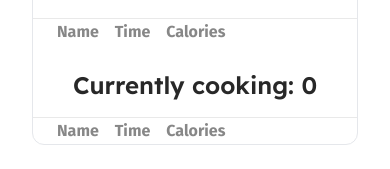
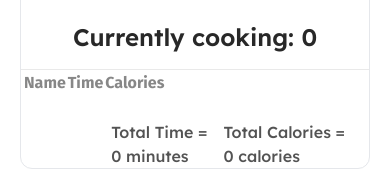
Before and after one commit to sajidhasan-web/chefs-table, a React (Vite) app: page / in a window 390 px wide. Shown: the part 5053-5222 px from the top of the page. Before the commit the page ends 5198 px from the top, so only its background shows below. Built offline with nearby package versions, Linux system fonts and the light colour scheme.

Commit message:
add functionality to the handlePreparing and make responsive the table

```diff
--- a/src/App.jsx
+++ b/src/App.jsx
@@ -3,7 +3,7 @@ import Navbar from "./components/Navbar/Navbar"
 import Recipes from "./components/Recipes/Recipes"
 import Cook from "./components/Cook/Cook"
 import { useEffect, useState } from "react"
-// toast
+
 import { ToastContainer, toast } from 'react-toastify';
 import 'react-toastify/dist/ReactToastify.css';
 
@@ -26,8 +26,8 @@ console.log(cooking);
   },[])
 
 
-//  toast func
- const notify = () => toast("This recipe is already exist!");
+ const notify1 = () => toast("This recipe is already exist!");
+ const notify2 = () => toast("It's already cooking now!");
 
 
   const handleWantToCook =(recipe, recipe_id) =>{
@@ -35,14 +35,19 @@ console.log(cooking);
     if(!isExist){
       setWantToCook([...wantToCook, recipe])
     }else{
-      notify()
+      notify1()
     }
   }
 
   const handlePreparing = (p, id) =>{
     const filter = wantToCook.filter( item => item.recipe_id !== id)
      setWantToCook(filter)
-     setCooking([...cooking, p])
+     const isExist = cooking.find(item => item.recipe_id == id)
+     if(!isExist){
+       setCooking([...cooking, p])
+     }else{
+      notify2()
+     }
   }
 
 
@@ -50,7 +55,7 @@ console.log(cooking);
 
 
   return (
-    <div className="container mx-auto px-8 md:px-10 lg:px-12">
+    <div className="container mx-auto px-5 md:px-8 lg:px-10 xl:px-12">
           <Navbar></Navbar>
           <Banner></Banner>
           <div className="mt-8 md:mt-12">
@@ -61,7 +66,7 @@ console.log(cooking);
                   <Recipes recipes={recipes} handleWantToCook={handleWantToCook}></Recipes>
                   <Cook wantToCook={wantToCook} handlePreparing={handlePreparing} cooking={cooking}></Cook>
           </div>
-          <ToastContainer />
+          <ToastContainer/>
     </div>
   )
 }
--- a/src/components/Cooking/Cooking.jsx
+++ b/src/components/Cooking/Cooking.jsx
@@ -2,6 +2,10 @@ import CookingList from "../CookingList/CookingList";
 
 
 const Cooking = ({cooking}) => {
+
+    const totalTime = cooking.reduce((p, c )=> p + parseFloat(c.preparing_time), 0)
+    const totalCal = cooking.reduce((p, c )=> p + parseFloat(c.calories), 0)
+    console.log(typeof totalTime);
 
     // console.log(cooking)
     return (
@@ -14,20 +18,28 @@ const Cooking = ({cooking}) => {
              <table className="table-auto fira">
                     <thead className="w-full text-[#878787] font-medium">
                         <tr>
-                            <th className="px-2 xl:px-12"></th>
-                            <th className="px-2 xl:px-12">Name</th>
-                            <th className="px-2 xl:px-12">Time</th>
-                            <th className="px-2 xl:px-12">Calories</th>
+                            <th className=" lg:px-7 xl:px-[42px] 2xl:px-12"></th>
+                            <th className=" lg:px-7 xl:px-[42px] 2xl:px-12">Name</th>
+                            <th className=" lg:px-7 xl:px-[42px] 2xl:px-12">Time</th>
+                            <th className=" lg:px-7 xl:px-[42px] 2xl:px-12">Calories</th>
                         </tr>
                     </thead>
                     <tbody className="w-full">
 
                      {
-                        cooking.map( (item, idx) => <CookingList key={idx} item={item}></CookingList>)
+                        cooking.map( (item, idx) => <CookingList key={idx} idx={idx} item={item}></CookingList>)
                      }
 
                     </tbody>
                 </table>
+                <div className="flex justify-end mr-6 mt-6">
+                     <div className="flex gap-4 text-[#282828CC] font-medium">
+                        <p>Total Time =  <br /> <span>{totalTime}</span> minutes</p>
+                        <p>Total Calories = <br /><span>{totalCal}</span> calories </p>
+                     </div>
+
+                </div>
+
             </div>
         </div>
     );
--- a/src/components/CookingList/CookingList.jsx
+++ b/src/components/CookingList/CookingList.jsx
@@ -1,11 +1,11 @@
 
-const CookingList = ({item}) => {
+const CookingList = ({item, idx}) => {
     return (
         <tr className="bg-[#28282813] text-[#878787] w-full text-center">
-            <td className="px-2 xl:px-12">1</td>
-            <td  className="px-2 xl:px-12">{item.recipe_name}</td>
-            <td  className="px-2 xl:px-12">{item.preparing_time}</td>
-            <td  className="px-2 xl:px-12">{item.calories}</td>
+            <td className="2xl:px-12">{idx + 1}</td>
+            <td  className="2xl:px-12">{item.recipe_name}</td>
+            <td  className="2xl:px-12">{item.preparing_time}</td>
+            <td  className="2xl:px-12">{item.calories}</td>
         </tr>
     );
 };
--- a/src/components/WantToCookList/WantToCookList.jsx
+++ b/src/components/WantToCookList/WantToCookList.jsx
@@ -8,11 +8,11 @@ const WantToCookList = ({p,idx, handlePreparing}) => {
     return (
 
             <tr className="bg-[#28282813] text-[#878787] w-full text-center">
-               <td className="px-1 lg:p-6 xl:px-7">{idx + 1}</td>
-               <td  className="px-1 lg:p-6 xl:px-7">{p.recipe_name}</td>
-               <td  className="px-1 lg:p-6 xl:px-7">{p.preparing_time}</td>
-               <td  className="px-1 lg:p-6 xl:px-7">{p.calories}</td>
-               <td><button onClick={()=>handlePreparing(p, p.recipe_id)} className="btn bg-[#0BE58A] px-2 py-1 lg:px-6 lg:py-3 text-sm lg:text-lg font-medium text-[#150B2B] rounded-l-full rounded-r-full md:ml-6">Preparing</button></td>
+               <td className= "lg:px-2 xl:px-1 2xl:px-7">{idx + 1}</td>
+               <td  className="lg:px-2 xl:px-1 2xl:px-7">{p.recipe_name}</td>
+               <td  className="lg:px-2 xl:px-1 2xl:px-7">{p.preparing_time}</td>
+               <td  className="lg:px-2 xl:px-1 2xl:px-7">{p.calories}</td>
+               <td><button onClick={()=>handlePreparing(p, p.recipe_id)} className="btn bg-[#0BE58A] px-3 py-2 2xl:px-6 2xl:py-3 text-sm 2xl:text-lg font-medium text-[#150B2B] rounded-l-full rounded-r-full ">Preparing</button></td>
             </tr>
 
 
```
